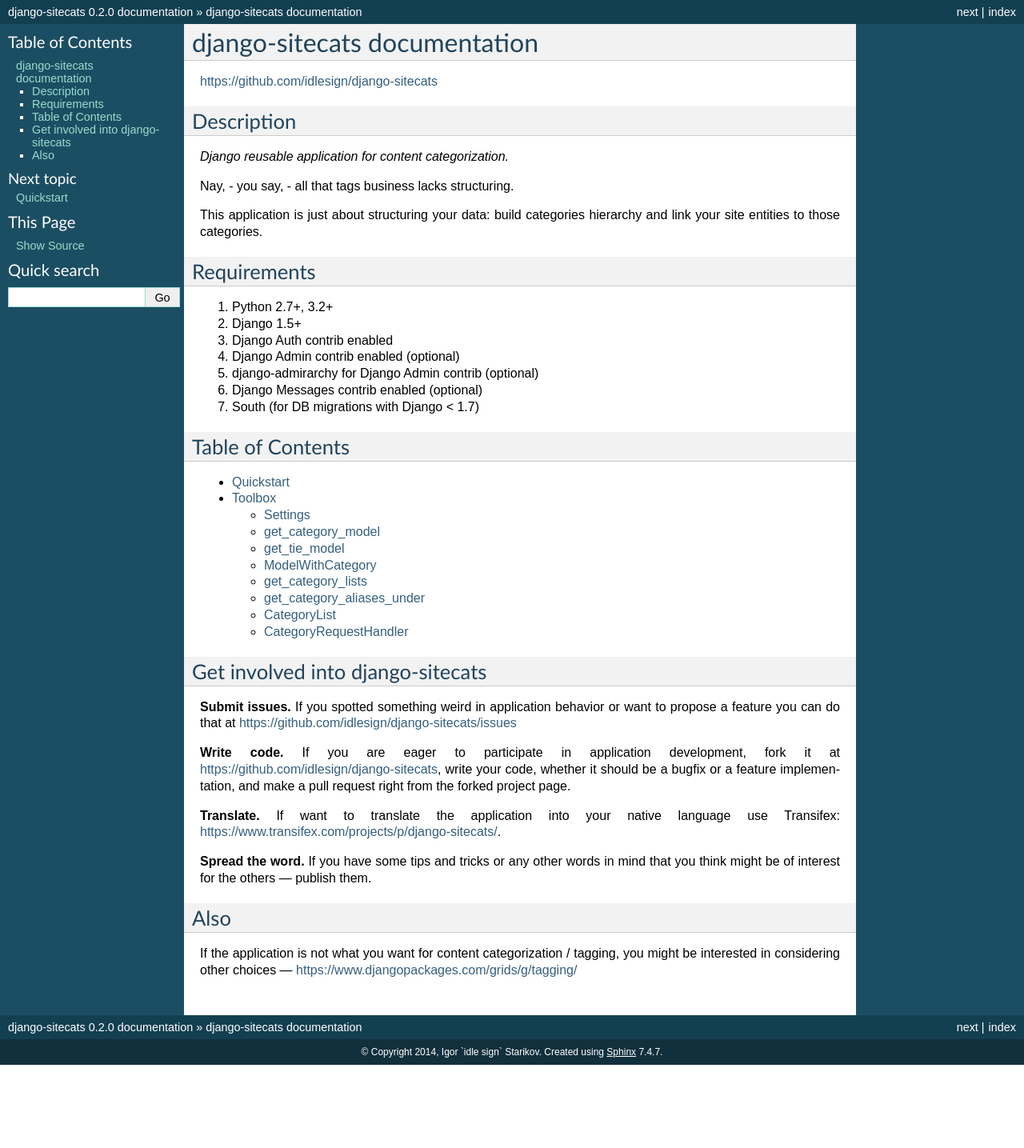
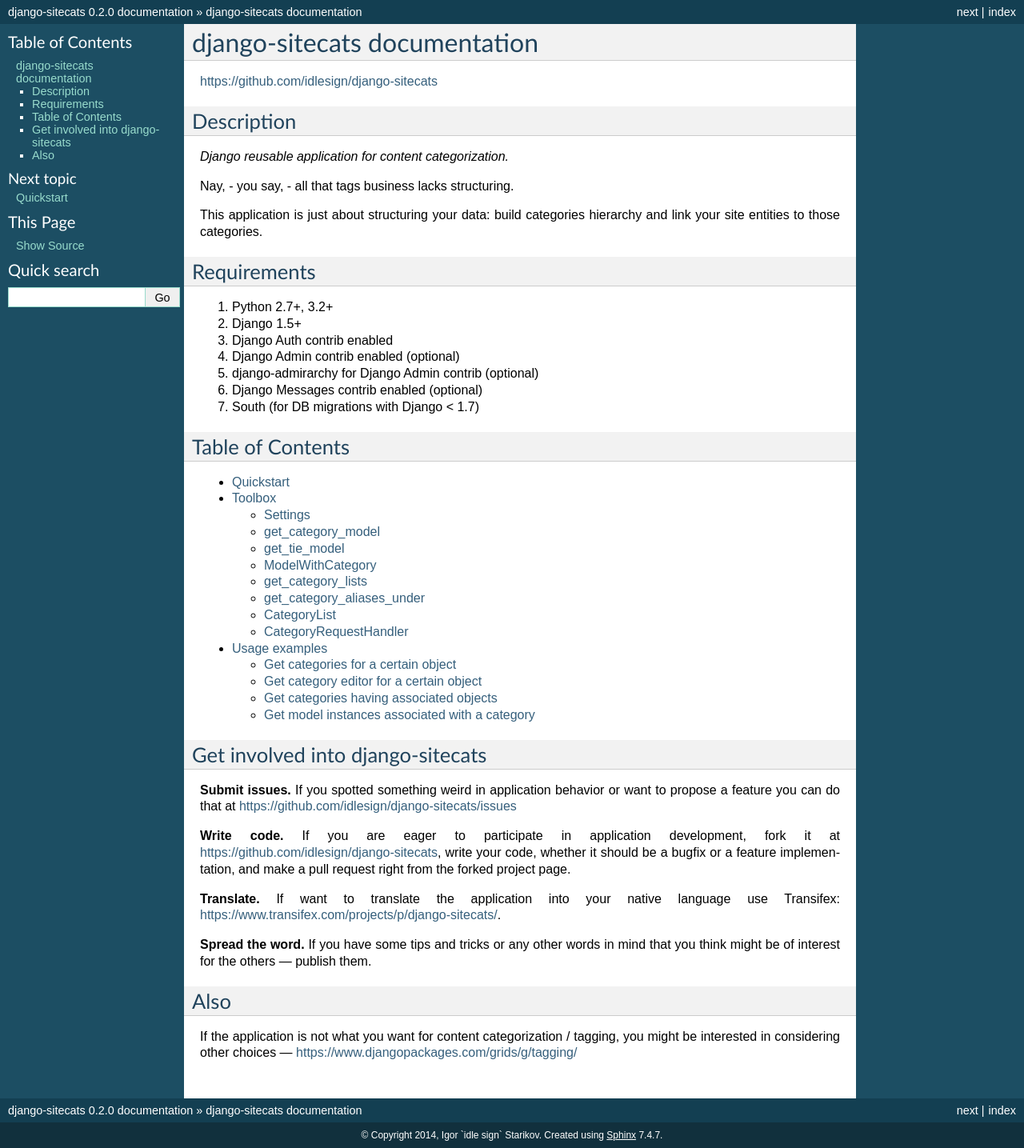
Before and after one commit to idlesign/django-sitecats, a Sphinx documentation site: the page built from docs/source/index.rst, in a window 1280 px wide. Shown: the whole page at 80% size. Built offline with Sphinx 7.4.7, drawn with Linux system fonts in a browser that asks for light colours; before the commit the page ends 1331 px from its top, so only the background shows below that; some of the changed lines change nothing that is shown.

Commit message:
Added usage examples.

```diff
--- /dev/null
+++ b/docs/source/examples.rst
@@ -0,0 +1,137 @@
+Usage examples
+==============
+
+
+Let's suppose we have a simple two-level categories hierarchy::
+
+      |-- Laguage (alias: langs)
+      |   |-- Russian
+      |   |-- English
+      |
+      |-- OS (alias: os)
+      |   |-- Linux
+      |   |-- Android
+      |   |-- OS X
+      |
+      |-- Direction (alias: dir)
+          |-- North
+          |-- South
+          |-- East
+          |-- West
+
+
+And we have two models inherited from `ModelWithCategory`: `Article` and `Comment`.
+
+Now to what we can do with it.
+
+
+Get categories for a certain object
+-----------------------------------
+
+.. code-block:: python
+
+    def view_article_details(request, article_id):
+
+        article = get_object_or_404(Article, pk=article_id)
+
+        # Setting init keyword arguments for for every CategoryList.
+        #
+        # E.g.: if this article is in the `Linux` and `English` categories,
+        # two CategoryLists objects will be created:
+        # one for `OS` and the other for `Language` parent categories.
+        #
+        # With `show_title`=True `{% sitecats_categories from article %}` template tag
+        # will render parent categories titles alongside with `Linux` and `English` categories.
+        article.set_category_lists_init_kwargs({'show_title': True})
+
+        ...
+
+        return ...
+
+
+
+Get category editor for a certain object
+----------------------------------------
+
+.. code-block:: python
+
+    from sitecats.toolbox import get_category_aliases_under
+
+    def view_article_edit(request, article_id):
+
+        article = get_object_or_404(Article, pk=article_id)
+
+        ...
+
+        article.enable_category_lists_editor(request,
+            # By default editor will render only parent categories
+            # for children associated with this article.
+            # If we want other parent categories to be available, we should
+            # give the editor their aliases with `additional_parents_aliases`.
+            #
+            # Here we use `get_category_aliases_under()` helper without arguments
+            # to get aliases of root categories (Language, OS, Direction).
+            additional_parents_aliases=get_category_aliases_under(),
+
+            # Setting up editor parameters.
+            # Here `allow_add` allows adding this article into existing categories;
+            # `allow_remove` allows removing this article from associated categories;
+            # `allow_new` allows superusers to create new subcategories and add this articles into them.
+            editor_init_kwargs={'allow_add': True, 'allow_remove': True, 'allow_new': request.user.is_superuser}
+
+            # Setting up category editor requests handler.
+            # Passing extra tags for error messages generated by with `error_messages_extra_tags`
+            # for error messages styling purposes.
+            handler_init_kwargs={'error_messages_extra_tags': 'alert alert-danger'},
+
+            # Setting init keyword arguments for for every CategoryList.
+            lists_init_kwargs={'show_title': True},
+        )
+
+        # Now {% sitecats_categories from article %}` template tag will render
+        # a category editor with set properties.
+
+        ...
+
+        return ...
+
+
+
+Get categories having associated objects
+----------------------------------------
+
+.. code-block:: python
+
+    from sitecats.toolbox import get_category_lists, get_category_aliases_under
+
+    def view_categories(request):
+        lists = get_category_lists(
+            # We need to render categories under root parents (Language, OS, Direction).
+            additional_parents_aliases=get_category_aliases_under(),
+            init_kwargs={
+                # We'll show parent categories titles.
+                'show_title': True,
+                # We'll create links for category details pages.
+                # Let's suppose we have `category-details` URL pattern defined.
+                'show_links': lambda cat: reverse('category-details', args=[cat.id])
+            })
+
+        # Now {% sitecats_categories from article %}` template tag will render
+        # all categories having associated objects.
+
+        return ...
+
+
+
+Get model instances associated with a category
+----------------------------------------------
+
+.. code-block:: python
+
+    def view_articles_for_category(request, category_id):
+
+        ...
+
+        objects = Article.get_from_category_qs(category)
+
+        ...
--- a/docs/source/index.rst
+++ b/docs/source/index.rst
@@ -36,6 +36,7 @@
 
     quickstart
     toolbox
+    examples
 
 
 
```
